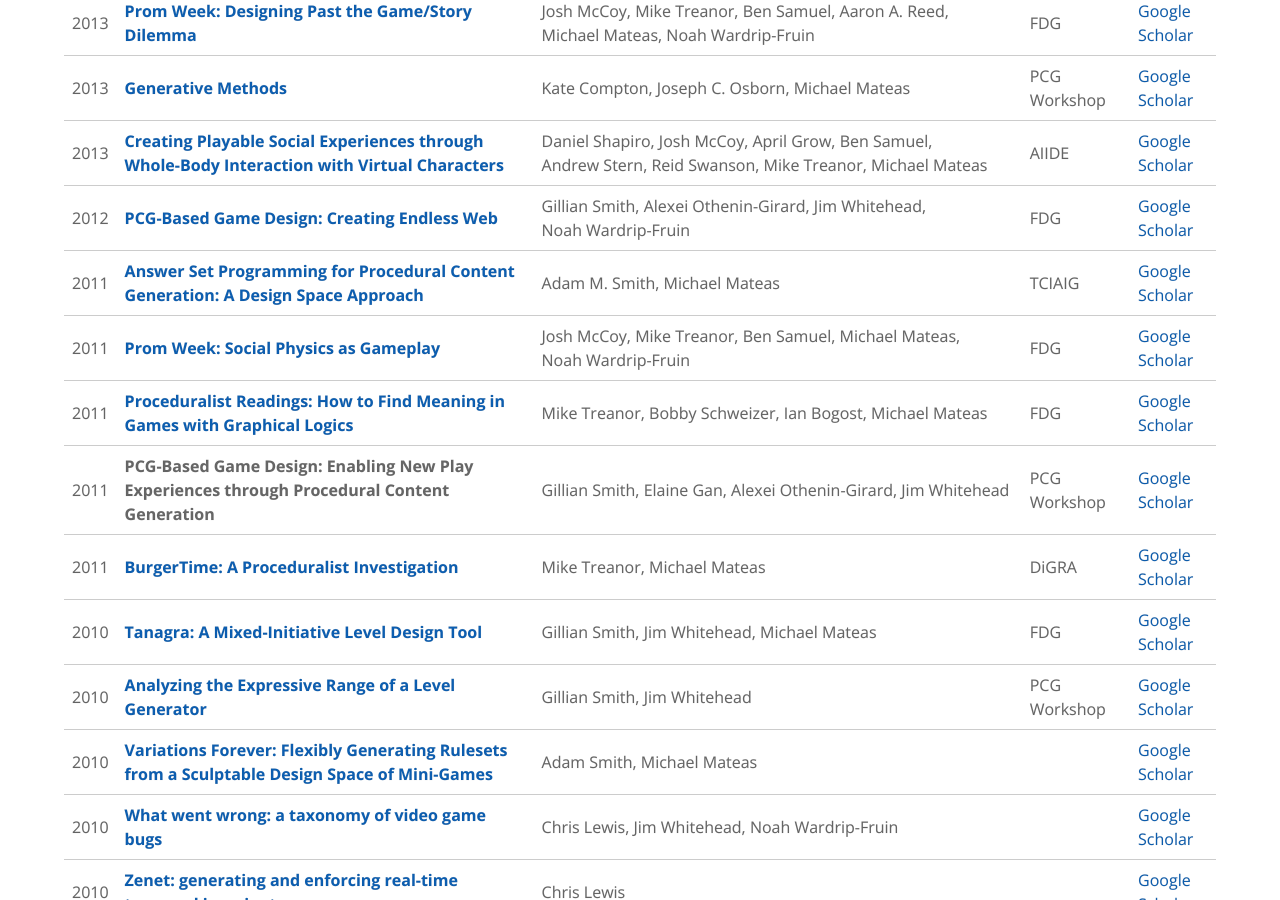
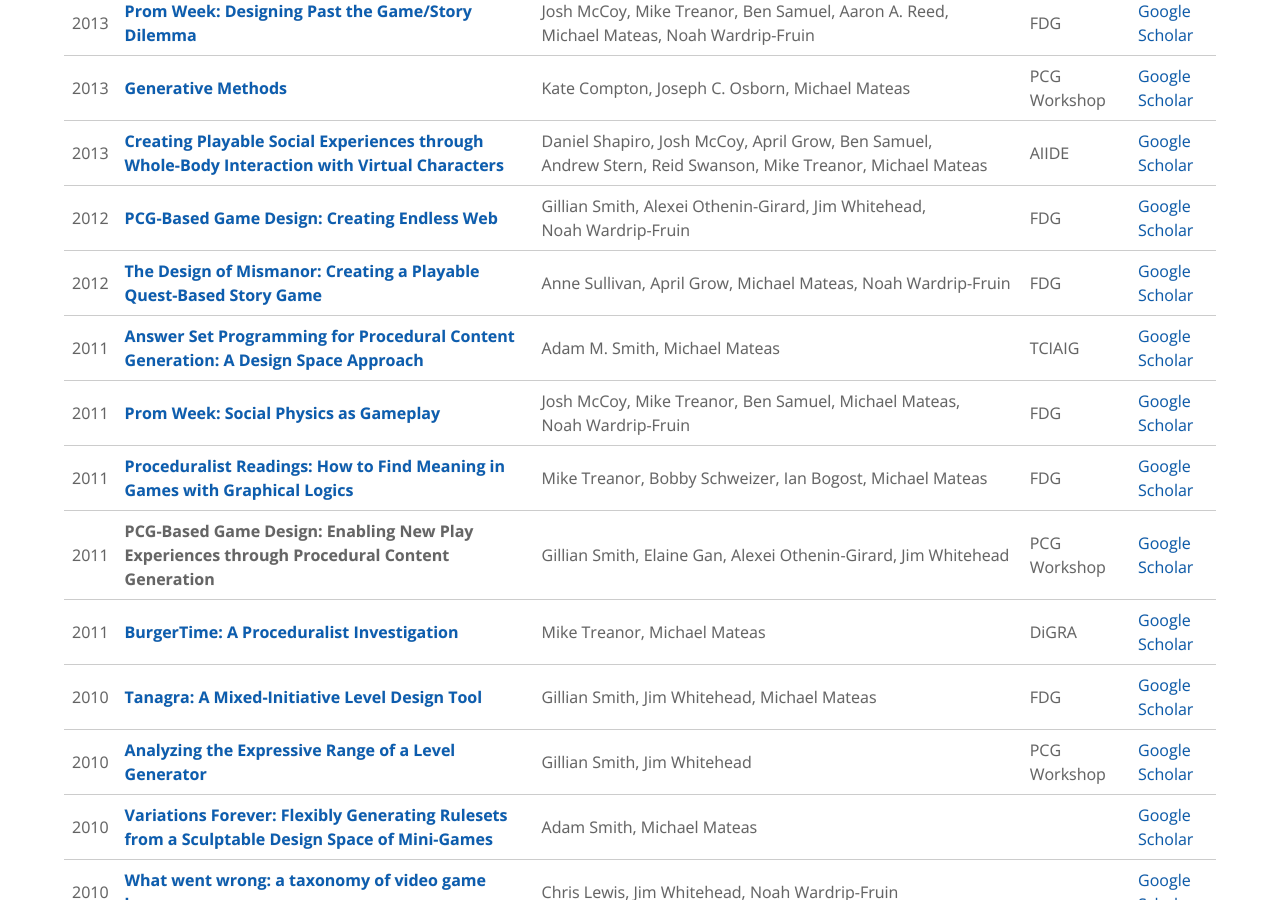
Before and after one commit to ExpressiveIntelligence/expressiveintelligence.github.io, a Jekyll site: the page built from publications/index.html, in a window 1280 px wide and 900 px high, scrolled down 3902 px. Built offline with Jekyll 4.4.1, drawn with Linux system fonts in a browser that asks for light colours.

Commit message:
Adding a shockingly-missing past paper from GrailGM/Mismanor

```diff
--- a/_data/publications.json
+++ b/_data/publications.json
@@ -462,6 +462,19 @@
   "venue_long": "Foundations of Digital Games"
 },
 {
+  "year":"2012",
+  "title":"The Design of Mismanor: Creating a Playable Quest-Based Story Game",
+  "authors":[
+    "Anne Sullivan",
+    "April Grow",
+    "Michael Mateas",
+    "Noah Wardrip-Fruin"
+  ],
+  "venue": "FDG",
+  "venue_long": "Foundations of Digital Games",
+  "url":"/papers/designofmismanor.pdf"
+},
+{
   "title": "Answer Set Programming for Procedural Content Generation: A Design Space Approach",
   "url": "/papers/tciaig-asp4pcg.pdf",
   "authors": ["Adam M. Smith", "Michael Mateas"],
```
Also changed, not shown: 4 other files.
